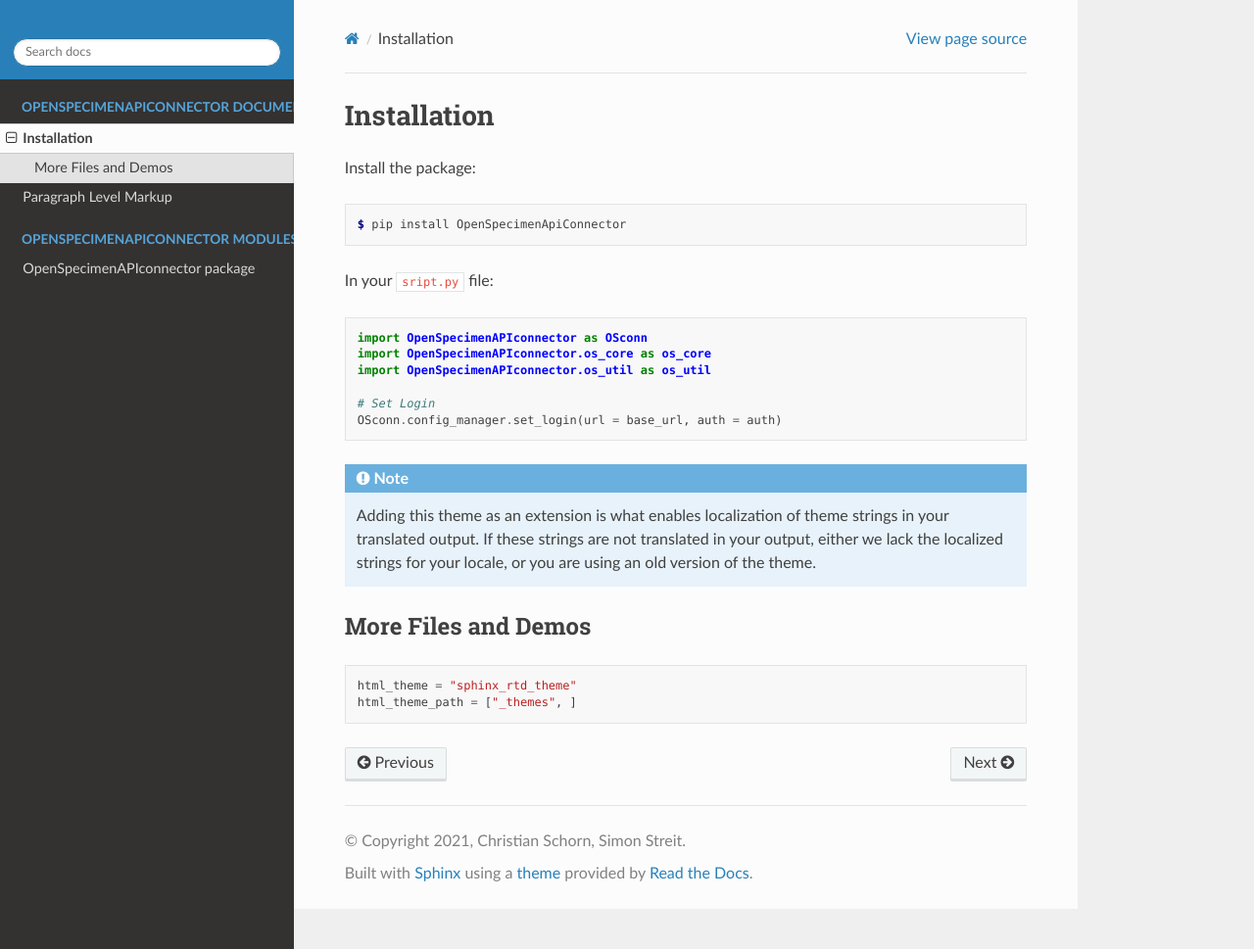
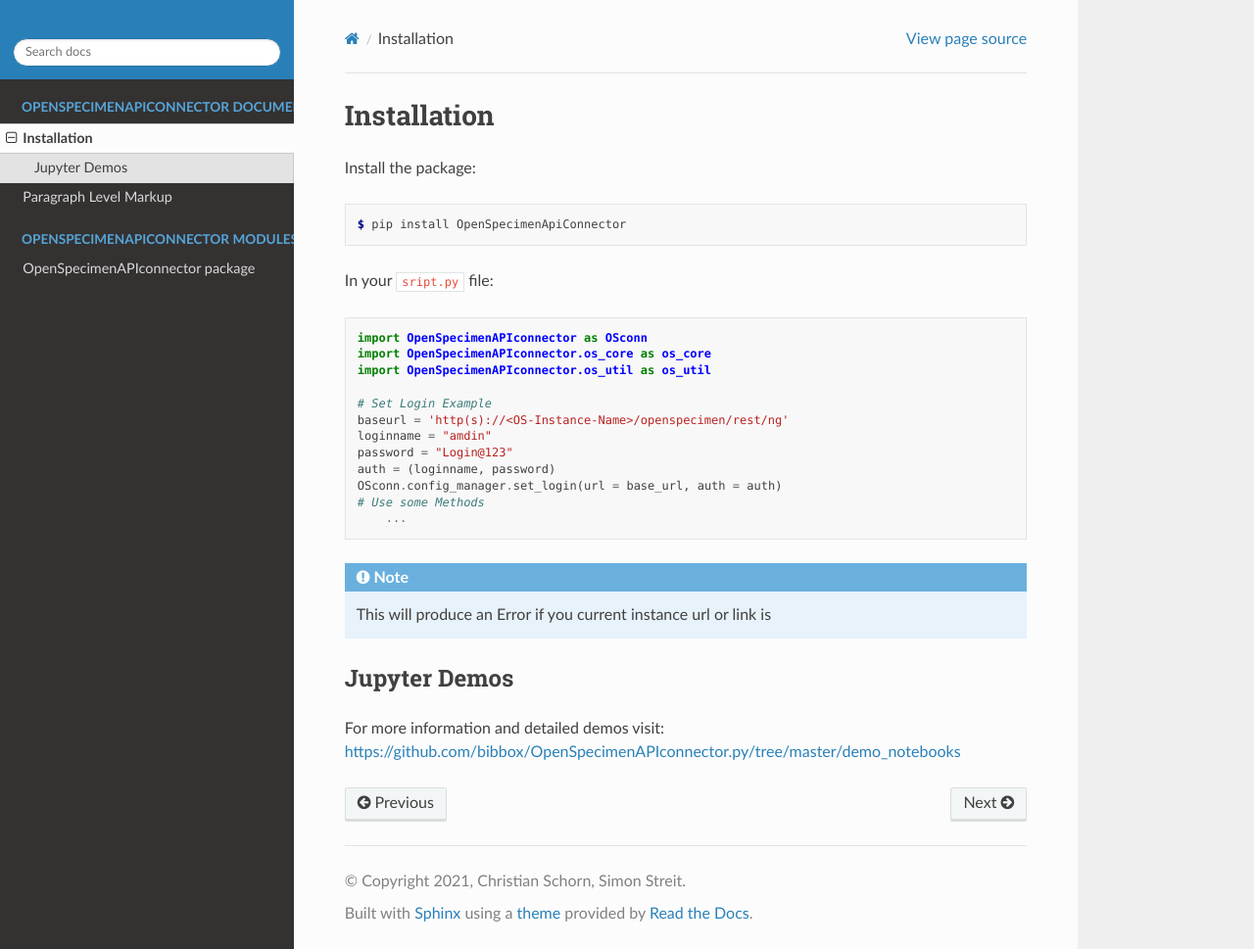
Before and after one commit to bibbox/OpenSpecimenAPIconnector.py, a Sphinx documentation site: the page built from docs/installing.rst, in a window 1280 px wide and 969 px high. Shown: the whole window at 98% size. Built offline with Sphinx 7.4.7 and the Read the Docs theme 2.0.0, drawn with Linux system fonts in a browser that asks for light colours.

Commit message:
readthedocs update

```diff
--- a/docs/index.rst
+++ b/docs/index.rst
@@ -27,6 +27,3 @@ Indices and tables
 * :ref:`genindex`
 * :ref:`modindex`
 * :ref:`search`
-
-Lists
-=====
--- a/docs/installing.rst
+++ b/docs/installing.rst
@@ -16,23 +16,20 @@ In your ``sript.py`` file:
     import OpenSpecimenAPIconnector.os_core as os_core
     import OpenSpecimenAPIconnector.os_util as os_util
 
-    # Set Login
+    # Set Login Example
+    baseurl = 'http(s)://<OS-Instance-Name>/openspecimen/rest/ng'
+    loginname = "amdin"
+    password = "Login@123"
+    auth = (loginname, password)
     OSconn.config_manager.set_login(url = base_url, auth = auth)
-
-
-
+    # Use some Methods
+        ...
 
 .. note::
-    Adding this theme as an extension is what enables localization of theme
-    strings in your translated output. If these strings are not translated in
-    your output, either we lack the localized strings for your locale, or you
-    are using an old version of the theme.
+    This will produce an Error if you current instance url or link is
 
-More Files and Demos
+Jupyter Demos
 ===================
 
-
-.. code:: python
-
-    html_theme = "sphinx_rtd_theme"
-    html_theme_path = ["_themes", ]
+For more information and detailed demos visit:
+https://github.com/bibbox/OpenSpecimenAPIconnector.py/tree/master/demo_notebooks
```
